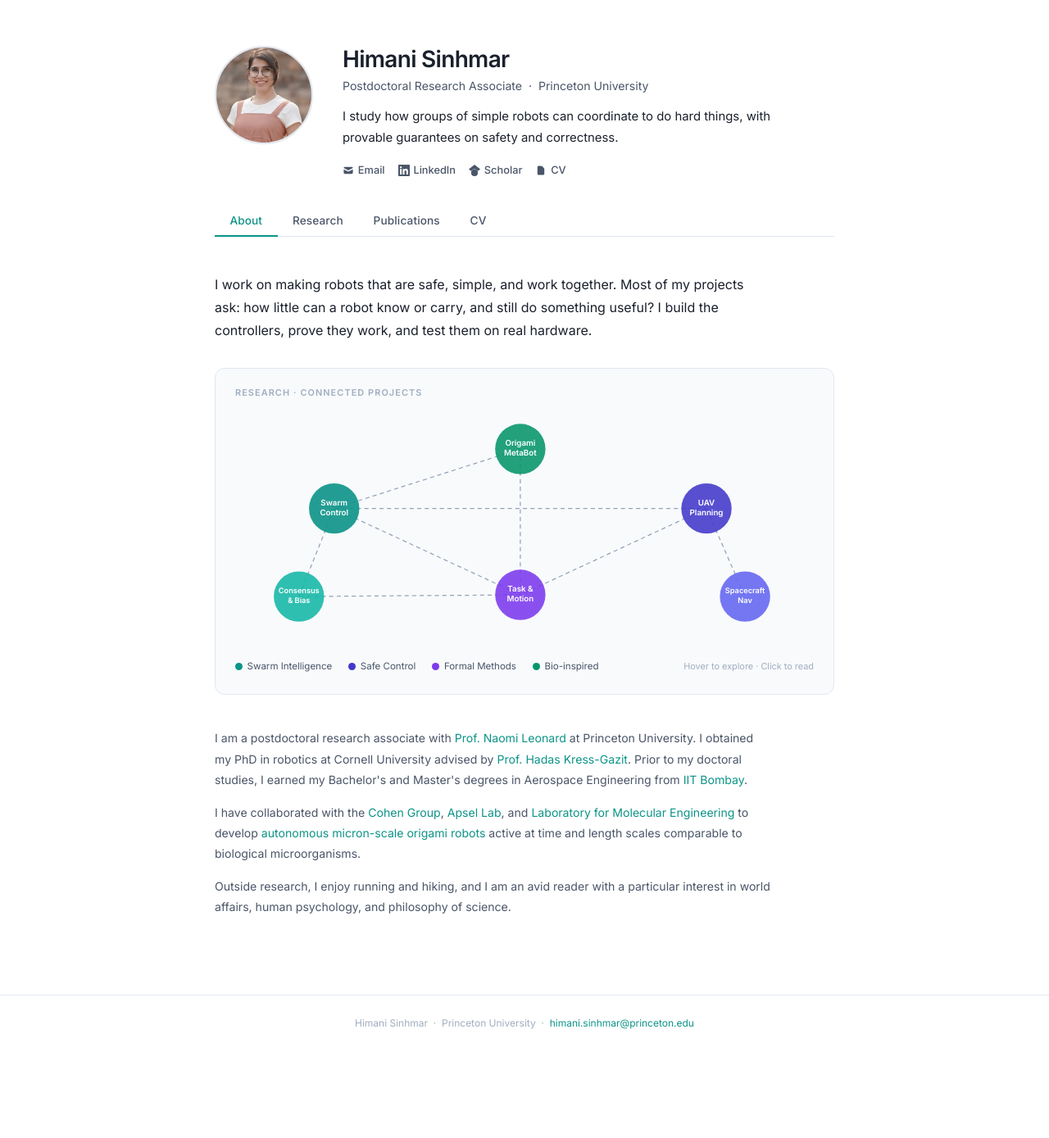
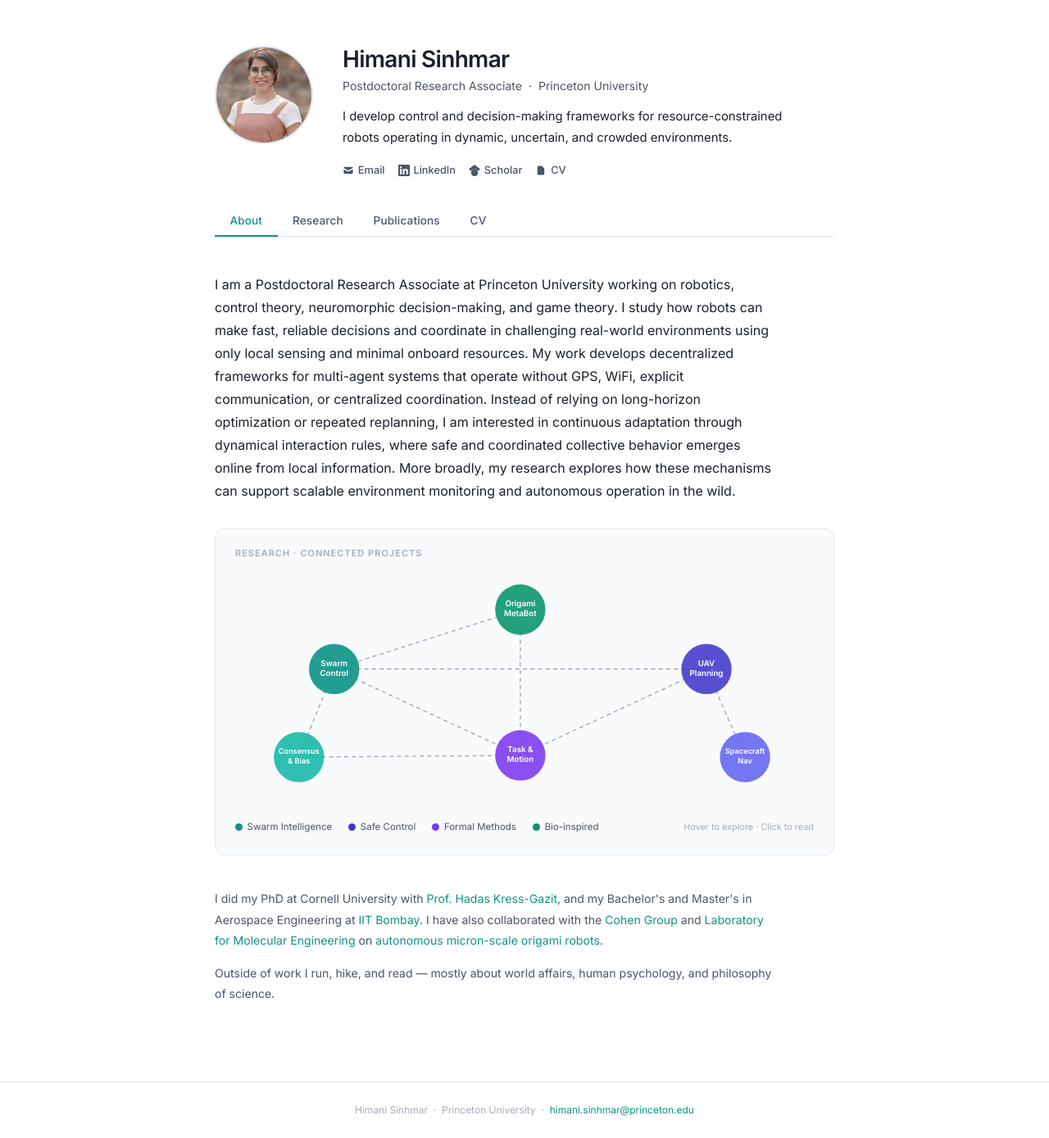
Before and after one commit to himanisinhmar/himanisinhmar.github.io, a Jekyll site: the page built from index.html, in a window 1280 px wide. Shown: the whole page at 82% size. Built offline with Jekyll 4.4.1, drawn with Linux system fonts in a browser that asks for light colours; the list of posts is cut into pages by our own code; before the commit the page ends 1283 px from its top, so only the background shows below that.

Commit message:
updated about content

```diff
--- a/index.html
+++ b/index.html
@@ -14,7 +14,7 @@ title: Himani Sinhmar
       <h1 class="hero__name">Himani Sinhmar</h1>
       <p class="hero__role">Postdoctoral Research Associate &nbsp;·&nbsp; Princeton University</p>
       <p class="hero__tagline">
-        I study how groups of simple robots can coordinate to do hard things, with provable guarantees on safety and correctness.
+        I develop control and decision-making frameworks for resource-constrained robots operating in dynamic, uncertain, and crowded environments.
       </p>
       <div class="hero__links">
         <!-- Email -->
@@ -57,7 +57,7 @@ title: Himani Sinhmar
   <section class="tab-panel active" id="tab-about">
 
     <p class="about__vision">
-      I work on making robots that are safe, simple, and work together. Most of my projects ask: how little can a robot know or carry, and still do something useful? I build the controllers, prove they work, and test them on real hardware.
+      I am a Postdoctoral Research Associate at Princeton University working on robotics, control theory, neuromorphic decision-making, and game theory. I study how robots can make fast, reliable decisions and coordinate in challenging real-world environments using only local sensing and minimal onboard resources. My work develops decentralized frameworks for multi-agent systems that operate without GPS, WiFi, explicit communication, or centralized coordination. Instead of relying on long-horizon optimization or repeated replanning, I am interested in continuous adaptation through dynamical interaction rules, where safe and coordinated collective behavior emerges online from local information. More broadly, my research explores how these mechanisms can support scalable environment monitoring and autonomous operation in the wild.
     </p>
 
     <!-- Research Constellation -->
@@ -175,25 +175,17 @@ title: Himani Sinhmar
     </div>
 
     <p class="about__bio">
-      I am a postdoctoral research associate with
-      <a href="https://naomi.princeton.edu/research-group/profile/">Prof. Naomi Leonard</a>
-      at Princeton University. I obtained my PhD in robotics at Cornell University advised by
-      <a href="https://www.verifiablerobotics.com/people/">Prof. Hadas Kress-Gazit</a>.
-      Prior to my doctoral studies, I earned my Bachelor's and Master's degrees in Aerospace Engineering
-      from <a href="https://www.iitb.ac.in/">IIT Bombay</a>.
+      I did my PhD at Cornell University with
+      <a href="https://www.verifiablerobotics.com/people/">Prof. Hadas Kress-Gazit</a>,
+      and my Bachelor's and Master's in Aerospace Engineering at
+      <a href="https://www.iitb.ac.in/">IIT Bombay</a>.
+      I have also collaborated with the
+      <a href="https://cohengroup.lassp.cornell.edu/">Cohen Group</a> and
+      <a href="https://nlabbottcornell.weebly.com/">Laboratory for Molecular Engineering</a>
+      on <a href="https://www.nature.com/articles/s41563-024-02007-7">autonomous micron-scale origami robots</a>.
     </p>
     <p class="about__bio">
-      I have collaborated with the
-      <a href="https://cohengroup.lassp.cornell.edu/">Cohen Group</a>,
-      <a href="https://apsellab.ece.cornell.edu/people/alyssa-apsel/">Apsel Lab</a>, and
-      <a href="https://nlabbottcornell.weebly.com/">Laboratory for Molecular Engineering</a>
-      to develop
-      <a href="https://www.nature.com/articles/s41563-024-02007-7">autonomous micron-scale origami robots</a>
-      active at time and length scales comparable to biological microorganisms.
-    </p>
-    <p class="about__bio">
-      Outside research, I enjoy running and hiking, and I am an avid reader with a particular
-      interest in world affairs, human psychology, and philosophy of science.
+      Outside of work I run, hike, and read — mostly about world affairs, human psychology, and philosophy of science.
     </p>
 
   </section>
```
